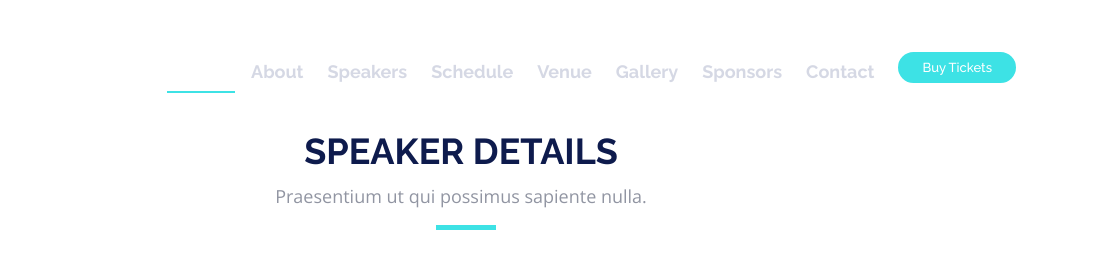
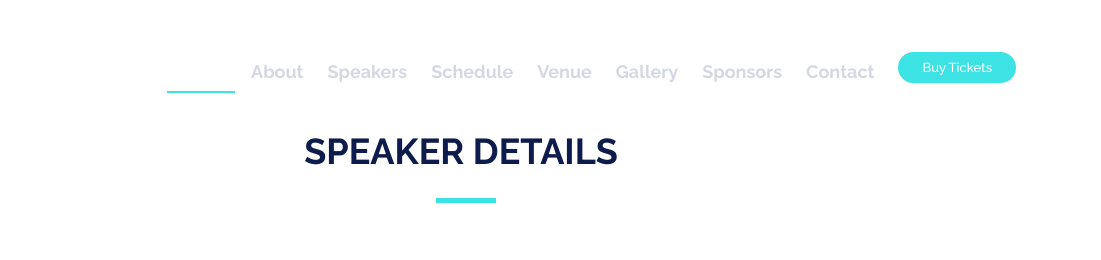
Before and after one commit to groupeProjectapp/3ci-web, a plain HTML site: page speaker-details_Imad_Abdessadki.html in a window 1280 px wide. Shown: the top 260 px of the page, 179-1280 px from the left. Drawn offline with nearby package versions, Linux system fonts and the light colour scheme; grey boxes are pictures that could not be loaded.

Commit message:
added ceos

```diff
--- a/speaker-details_Imad_Abdessadki.html
+++ b/speaker-details_Imad_Abdessadki.html
@@ -74,7 +74,6 @@
       <div class="container">
         <div class="section-header">
           <h2>Speaker Details</h2>
-          <p>Praesentium ut qui possimus sapiente nulla.</p>
         </div>
 
         <div class="row">
```
Also changed, not shown: speaker-details_Jamal_SAAD.html (+0 -1 lines).
